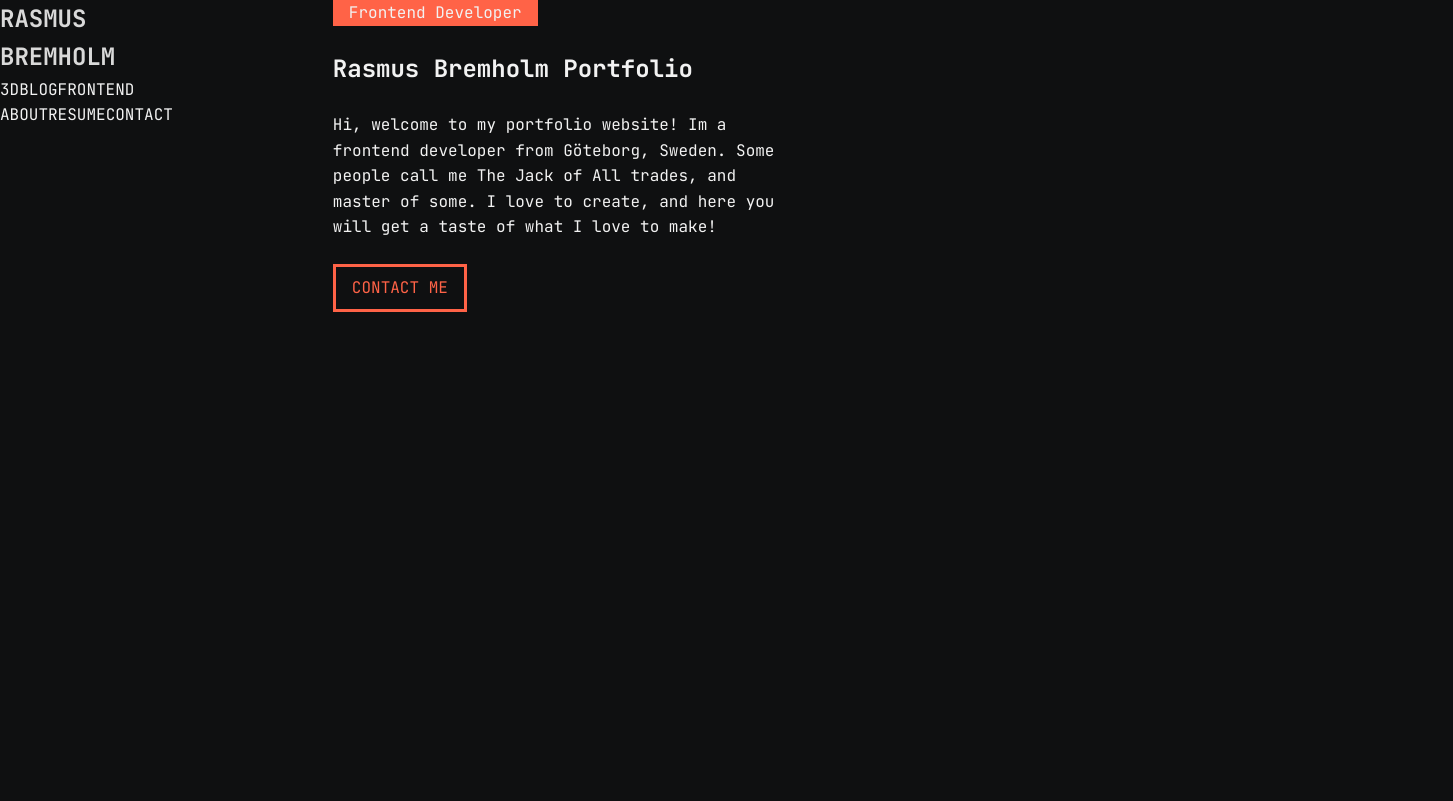
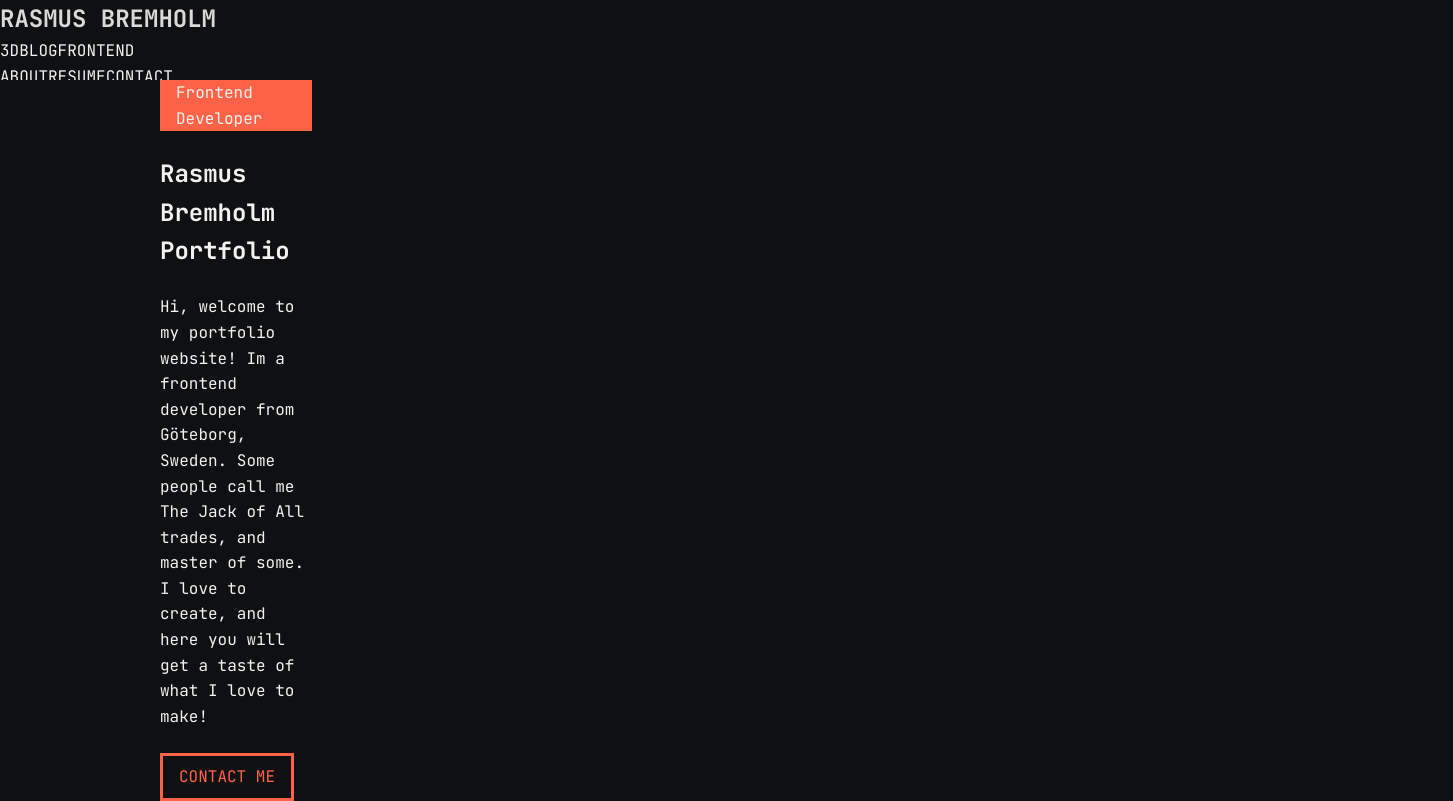
Before and after one commit to visceral89/portfolio2023, a Next.js app: page / in a window 1280 px wide. Shown: the whole page, 1453 px wide, since content can reach past the window. Built offline with nearby package versions, Linux system fonts and the light colour scheme.

Commit message:
grids grids grids

```diff
--- a/src/app/styles/Hero.module.scss
+++ b/src/app/styles/Hero.module.scss
@@ -1,10 +1,10 @@
 @import "../utils/variables";
 
 .heroSection {
-	position: relative;
+	//position: relative;
 	background-color: $color-bg;
 	z-index: 1;
-	width: 100vw;
+	grid-column: 1 / -1;
 	height: calc(100vh - 80px);
 
 	display: flex;
--- a/src/app/styles/Layout.module.scss
+++ b/src/app/styles/Layout.module.scss
@@ -2,4 +2,5 @@
 	display: grid;
 	grid-template-columns: 1fr auto 1fr;
 	grid-template-rows: 1fr auto;
+	justify-content: stretch;
 }
--- a/src/app/styles/Navbar.module.scss
+++ b/src/app/styles/Navbar.module.scss
@@ -5,6 +5,7 @@
 	text-transform: uppercase;
 	height: spacing(20);
 	background-color: transparent;
+	grid-column: 1 / -1;
 }
 
 @include respond-to("tablet") {
```
